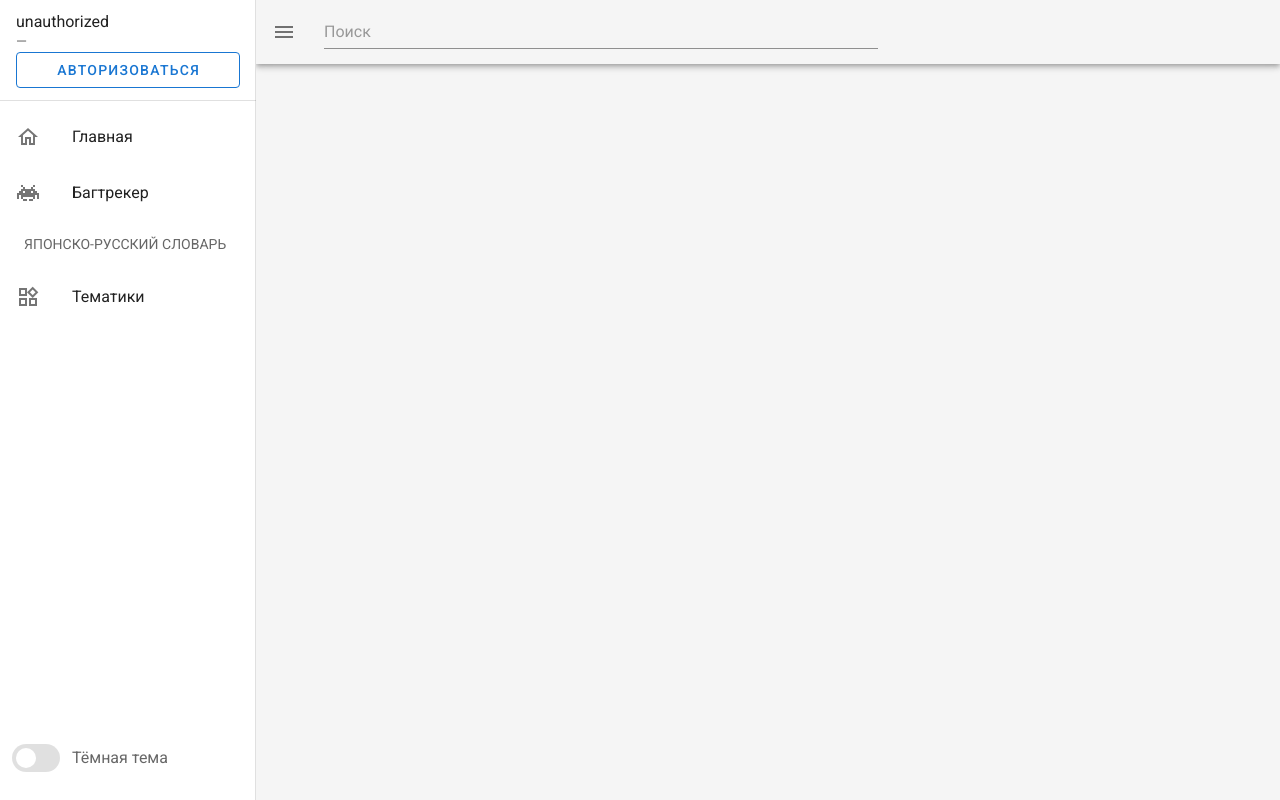
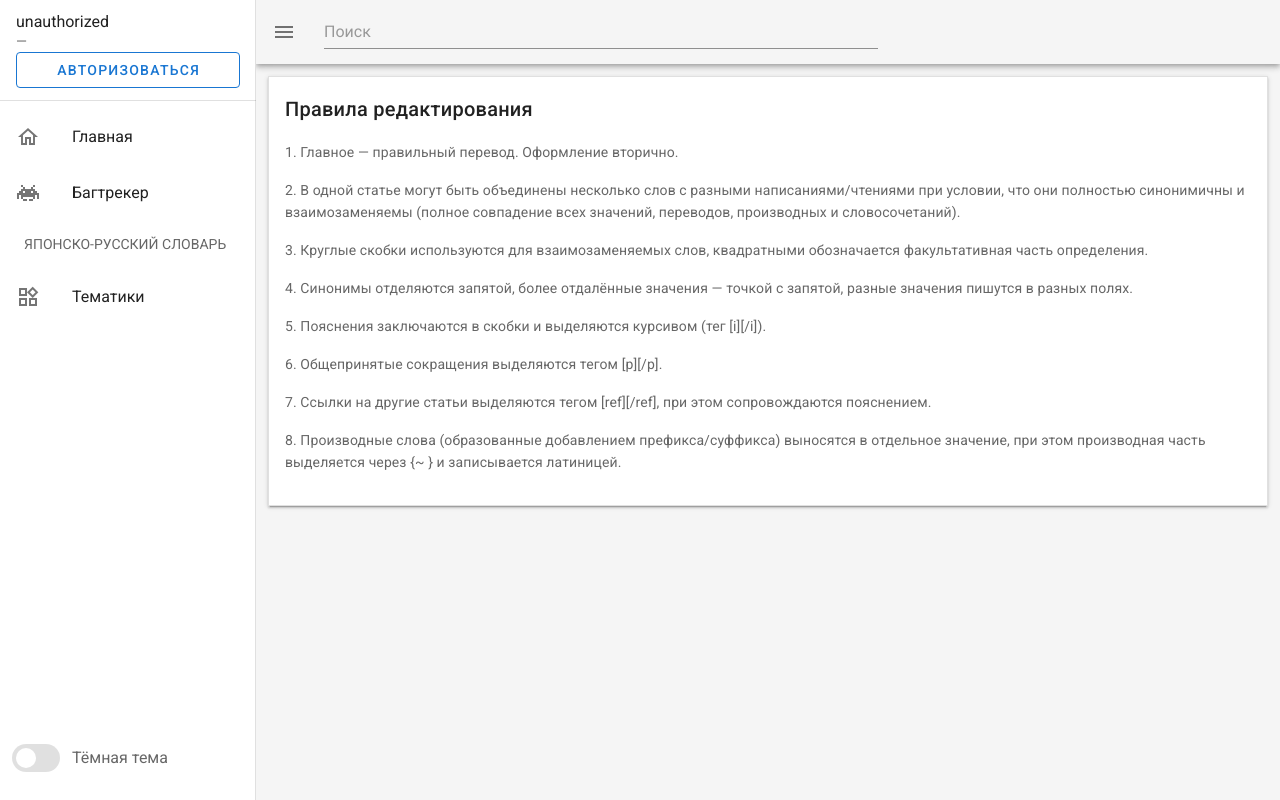
Before and after one commit to nyars-jiten/nyars, a Vue app: page /r/edit in a window 1280 px wide. Built offline with nearby package versions, Linux system fonts and the light colour scheme; no server answers.

Commit message:
readme: edit rules

```diff
--- /dev/null
+++ b/src/components/readme/Readme.vue
@@ -0,0 +1,8 @@
+<template>
+    <div class="readme">
+        <!-- <p>Приветствуем на сайте Нового Японско-Русского Словаря (НЯРС).</p> -->
+        <p>Для начала работы со словарём введите поисковой запрос в строку выше.</p>
+        <p>Для редактирования статей необходимо зарегистрироваться. С общими принципами редактирования можно ознакомиться <router-link :to="{ name: 'readme-edit' }">здесь</router-link>.</p>
+        <p>Также заходите в наш <a href="https://discord.gg/u7H5nsPWVB" target="_blank">дискорд</a>, там можно будет спросить непонятные моменты, либо внести предложения по улучшению сайта.</p>
+    </div>
+</template>>
--- a/src/data/corpus.json
+++ b/src/data/corpus.json
@@ -46,7 +46,7 @@
         },
         "finc": {
             "icon": "mdi-currency-cny",
-            "description": "финансовый словарь"
+            "description": "финансовый/экономический словарь"
         }
     }
 }
--- a/src/router/index.js
+++ b/src/router/index.js
@@ -50,6 +50,11 @@ const routes = [
     component: () => import('@/views/UserPage.vue'),
   },
   {
+    path: '/r/edit',
+    name: 'readme-edit',
+    component: () => import('@/views/About/EditsReadme.vue'),
+  },
+  {
     path: '/search',
     name: 'search',
     component: () => import('@/views/Search.vue'),
--- /dev/null
+++ b/src/views/About/EditsReadme.vue
@@ -0,0 +1,38 @@
+<template>
+  <div class="readme-edits">
+    <v-container fluid>
+      <v-row>
+        <v-col cols="12" md="12" sm="12" xs="12">
+          <v-card class="" elevation="2" outlined tile>
+            <v-card-title>
+              Правила редактирования
+            </v-card-title>
+            <v-card-text>
+              <p>1. Главное — правильный перевод. Оформление вторично.</p>
+              <p>2. В одной статье могут быть объединены несколько слов с разными написаниями/чтениями при условии, что они полностью синонимичны и взаимозаменяемы (полное совпадение всех значений, переводов, производных и словосочетаний).</p>
+              <p>3. Круглые скобки используются для взаимозаменяемых слов, квадратными обозначается факультативная часть определения.</p>
+              <p>4. Синонимы отделяются запятой, более отдалённые значения — точкой с запятой, разные значения пишутся в разных полях.</p>
+              <p>5. Пояснения заключаются в скобки и выделяются курсивом (тег [i][/i]).</p>
+              <p>6. Общепринятые сокращения выделяются тегом [p][/p].</p>
+              <p>7. Ссылки на другие статьи выделяются тегом [ref][/ref], при этом сопровождаются пояснением.</p>
+              <p>8. Производные слова (образованные добавлением префикса/суффикса) выносятся в отдельное значение, при этом производная часть выделяется через {~ } и записывается латиницей.</p>
+              <!-- <p></p> -->
+            </v-card-text>
+          </v-card>
+        </v-col>
+      </v-row>
+    </v-container>
+  </div>
+</template>
+
+<script>
+export default {
+}
+</script>
+
+<style lang="scss">
+.markdown {
+    white-space: pre-line;
+    word-wrap: break-word;
+}
+</style>
--- a/src/views/Home.vue
+++ b/src/views/Home.vue
@@ -2,6 +2,12 @@
   <v-container fluid>
     <v-row>
       <v-col cols="12" md="8" sm="12">
+        <v-card elevation="2" outlined tile>
+          <v-card-title>Добро пожаловать</v-card-title>
+          <v-card-text>
+              <Readme />
+          </v-card-text>
+        </v-card>
         <v-card elevation="2" outlined tile>
           <v-card-title>Активность</v-card-title>
           <v-card-text>
@@ -44,6 +50,7 @@
 import { mapGetters, mapActions } from "vuex";
 import EditsList from '@/components/dictionary/EditsList.vue';
 import Statistics from '@/components/Statistics.vue';
+import Readme from '@/components/readme/Readme.vue';
 import StatisticsSite from '@/components/StatisticsSite.vue';
 import sc from "@/core/scriptConverter.js"
 export default {
@@ -70,7 +77,7 @@ export default {
     this.getLastEdits();
   },
   components: {
-    EditsList, Statistics, StatisticsSite
+    EditsList, Statistics, StatisticsSite, Readme
   },
 };
 </script>
```
